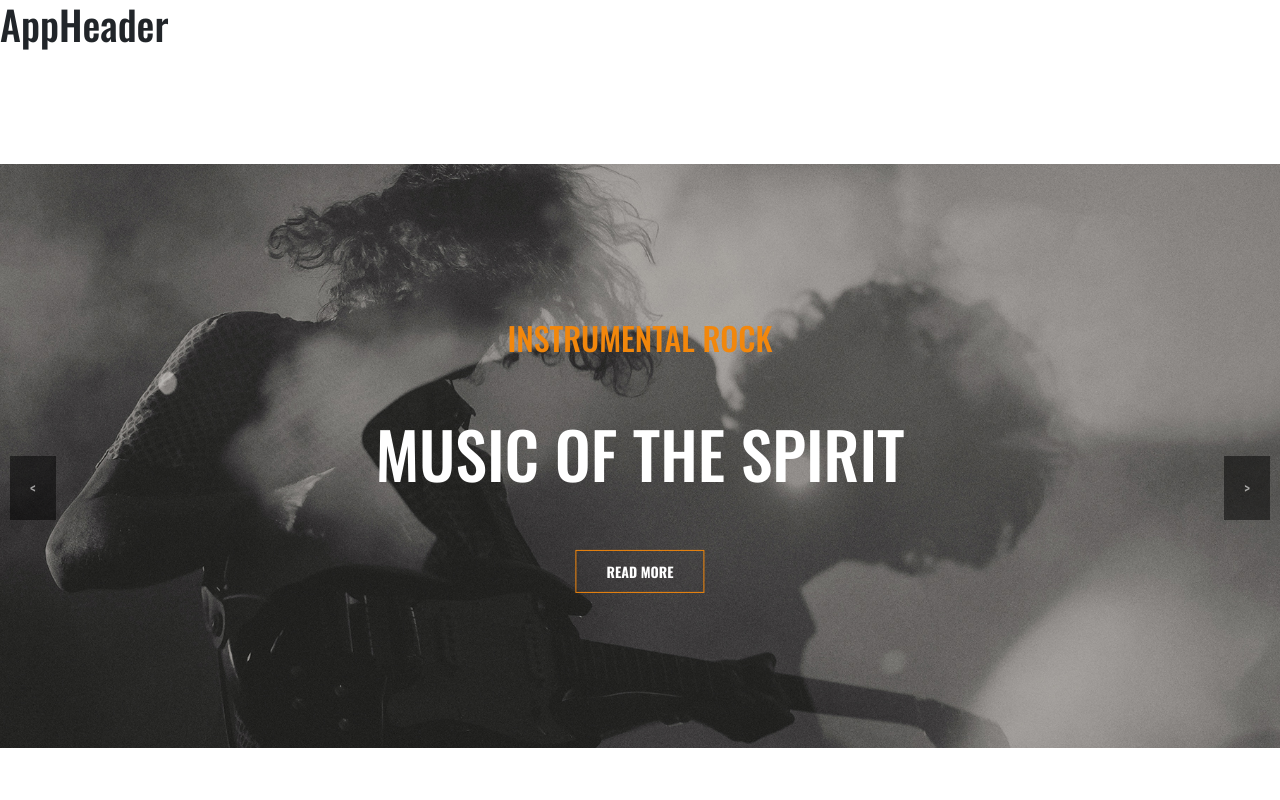
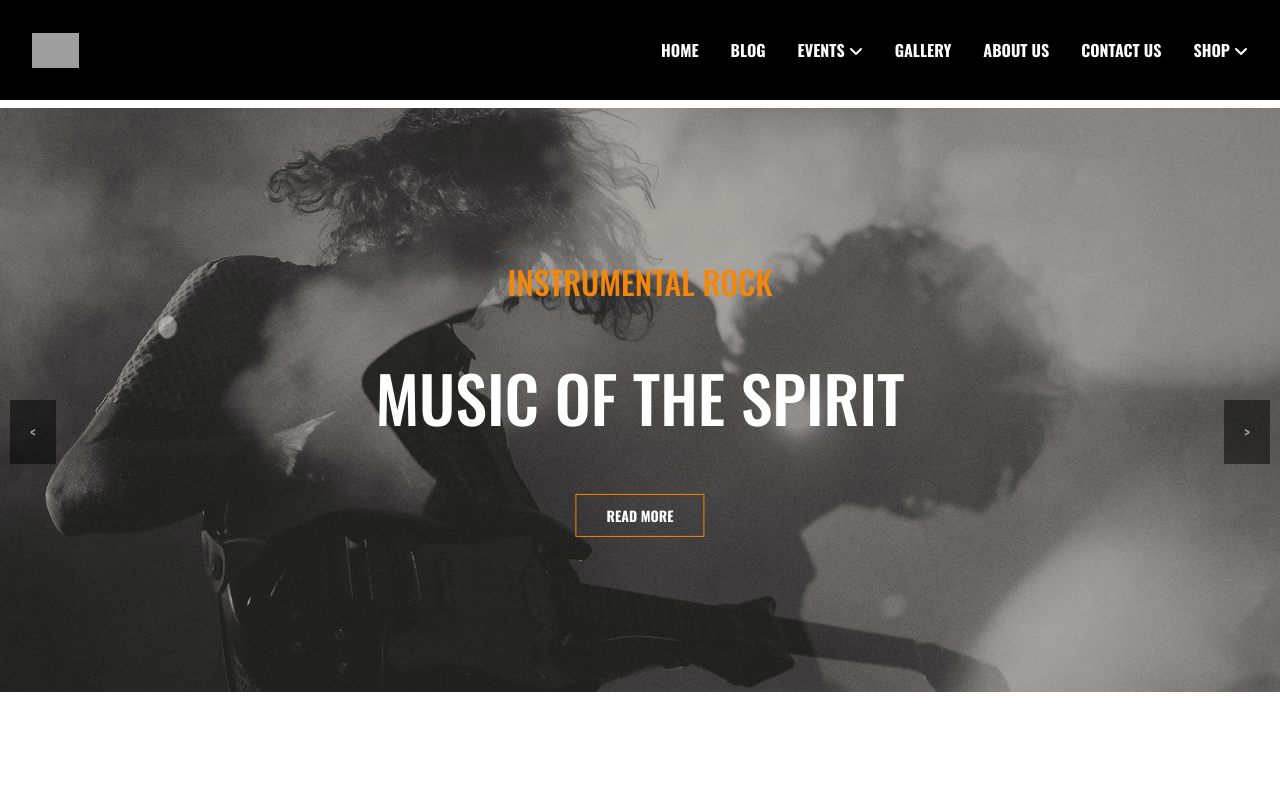
Before and after one commit to AndreaMargutti/proj-html-vuejs, a Vue app: page / in a window 1280 px wide. Shown: the top 800 px of the page. Built offline with nearby package versions, Linux system fonts and the light colour scheme; grey boxes are pictures that could not be loaded.

Commit message:
Updated Navbar.vue

```diff
--- a/index.html
+++ b/index.html
@@ -4,13 +4,15 @@
 <head>
   <link rel="stylesheet" href="https://cdnjs.cloudflare.com/ajax/libs/font-awesome/6.0.0-beta3/css/all.min.css" />
   <meta charset="UTF-8" />
-  <link rel="icon" type="image/svg+xml" href="/vite.svg" />
   <meta name="viewport" content="width=device-width, initial-scale=1.0" />
   <!--Importo il font da google fonts-->
   <link rel="preconnect" href="https://fonts.googleapis.com">
   <link rel="preconnect" href="https://fonts.gstatic.com" crossorigin>
   <link href="https://fonts.googleapis.com/css2?family=Oswald:wght@200..700&display=swap" rel="stylesheet">
-  <title>Vite + Vue</title>
+  <!-- Title -->
+  <title>Lyricsmus</title>
+  <!-- Favicon -->
+  <link rel="icon" href="./src/assets/img/favicon.png" type="image/png" />
 </head>
 
 <body>
--- a/src/components/AppHeader.vue
+++ b/src/components/AppHeader.vue
@@ -2,92 +2,82 @@
 import Navbar from "./Navbar.vue";
 
 export default {
+	name: "AppHeader",
 	components: {
 		Navbar
 	},
 	data: () => ({
 		// Struttura dati
-		list: [
+		pagesList: [
 			{
 				id: 1,
-				section: "Home",
-				href: "#",
-				sublist: []
+				name: "Home",
+				url: "#",
+				dropList: []
 			},
-
 			{
 				id: 2,
-				section: "Blog",
-				href: "#",
-				sublist: []
+				name: "Blog",
+				url: "#",
+				dropList: []
 			},
-
 			{
 				id: 3,
-				section: "Events",
-				href: "#",
-				sublist: [
+				name: "Events",
+				url: "#",
+				dropList: [
 					{
 						name: "Choral Music",
-						href: "#"
+						url: "#"
 					},
-
 					{
 						name: "Concert Band",
-						href: "#"
+						url: "#"
 					},
-
 					{
 						name: "Opera Concerts",
-						href: "#"
+						url: "#"
 					},
-
 					{
 						name: "Symphony Orchestra",
-						href: "#"
+						url: "#"
 					},
-
 					{
 						name: "Family Concerts",
-						href: "#"
+						url: "#"
 					}
 				]
 			},
-
 			{
 				id: 4,
-				section: "Gallery",
-				href: "#",
-				sublist: []
+				name: "Gallery",
+				url: "#",
+				dropList: []
 			},
-
 			{
 				id: 5,
-				section: "About Us",
-				href: "#",
-				sublist: []
+				name: "About Us",
+				url: "#",
+				dropList: []
 			},
-
 			{
 				id: 6,
-				section: "Contact Us",
-				href: "#",
-				sublist: []
+				name: "Contact Us",
+				url: "#",
+				dropList: []
 			},
-
 			{
 				id: 7,
-				section: "Shop",
-				href: "#",
-				sublist: [
+				name: "Shop",
+				url: "#",
+				dropList: [
 					{
 						name: "Product Type",
-						href: "#"
+						url: "#"
 					},
-
 					{
 						name: "Shop Page",
-						href: "#"
+						url: "#"
 					}
 				]
 			}
@@ -97,7 +87,35 @@ export default {
 </script>
 
 <template>
-	<h1>AppHeader</h1>
+	<!-- Header -->
+	<header>
+		<a href="#"><img src="../assets/img/Logo.png" alt="Lyricsmus"></a>
+		<!-- Navbar -->
+		<Navbar :list="pagesList" />
+	</header>
 </template>
 
-<style scoped></style>
+<style lang="scss" scoped>
+@use "../style/partials/color-variables" as *;
+@use "../style/partials/mixins" as *;
+
+header {
+	height: 100px;
+	background-color: #000;
+	@include flex(row, nowrap);
+	justify-content: space-between;
+	align-items: center;
+	padding: 0 2rem;
+	position: fixed;
+	top: 0;
+	left: 0;
+	right: 0;
+	z-index: 1;
+
+	img {
+		display: block;
+		max-width: 100%;
+		height: 35px;
+	}
+}
+</style>
--- a/src/components/Navbar.vue
+++ b/src/components/Navbar.vue
@@ -1,5 +1,6 @@
 <script>
 export default {
+    name: "Navbar",
     props: {
         list: {
             type: Object,
@@ -14,82 +15,83 @@ export default {
 
 <template>
     <!-- Navbar -->
-    <nav class="navbar">
-        <ul class="navbar-list m-0">
-            <li v-for="(item, i) in list" :key="item.id" class="navbar-list-item">
-                <a :class="{ active: i === currentPage }" v-if="!item.sublist[0]" href="#" v-text="item.section"></a>
-                <div v-else class="dropdowns">
-                    <a class="dropdowns" href="#" v-text="item.section">
-                    </a>
-                    <ul class="dropdown-menus">
-                        <li class="" v-for="item in list[i].sublist"><a href="#" v-text="item.name"></a>
-                        </li>
+    <nav class="navbar p-0">
+        <ul class="navbar-list m-0 h-100">
+            <li class="navbar-list-item h-100" v-for="(item, i) in list" :key="item.id">
+                <a v-if="!item.dropList[0]" :href="item.url" :class="{ active: i === currentPage }"
+                    v-text="item.name"></a>
+                <div v-else class="drop-menu">
+                    <a :href="item.url" :class="{ active: i === currentPage }">{{ item.name }} <i
+                            class="fa-solid fa-angle-down"></i></a>
+                    <ul class="drop-list m-0 p-0">
+                        <li class="drop-list-item" v-for="(item, i) in list[i].dropList" :key="i"><a :href="item.url"
+                                v-text="item.name"></a></li>
                     </ul>
                 </div>
             </li>
         </ul>
     </nav>
-
 </template>
 
 <style lang="scss" scoped>
 @use "../style/partials/color-variables.scss" as *;
 @use "../style/partials/mixins.scss" as *;
 
-* {
-    color: white;
+.navbar {
+    height: 100%;
+
+    .navbar-list {
+        @include flex(row, nowrap);
+        align-items: center;
+        gap: 2rem;
+
+        .drop-list {
+            display: none;
+            width: 250px;
+            background-color: #1F1F1F;
+            position: absolute;
+            top: 100px;
+
+            li {
+                padding: 1rem;
             }
+
+            li:not(:last-child) {
+                border-bottom: 1px solid #333;
+            }
+        }
+
+        a {
+            color: #FFF;
+            font-weight: bold;
+            text-decoration: none;
+            text-transform: uppercase;
 
             .active {
                 color: $primary-color;
             }
 
-.navbar {
-    height: 100%;
-    display: flex;
-    flex-direction: row;
-    flex-wrap: nowrap;
-    justify-content: space-between;
-    align-items: center;
-    padding: 0 1rem;
+            &:hover {
+                color: $primary-color;
+            }
+        }
+    }
 }
 
-.navbar-list {
-    display: flex;
-    flex-direction: row;
-    flex-wrap: nowrap;
-    gap: 2rem;
-    list-style-type: none;
+.navbar-list-item:hover .drop-list {
+    display: block;
 }
 
-li {
-    list-style-type: none;
+.navbar-list-item:hover .drop-menu>a {
+    color: orange;
 }
 
-a {
-    text-decoration: none;
-    text-transform: uppercase;
-    font-weight: bold;
+.navbar-list-item {
+    display: flex;
+    align-items: center;
 }
 
-a:hover {
+ul>li:first-child {
     color: $primary-color;
 }
-
-ul {
-    list-style-type: none;
-}
-
-.dropdown-menus {
-    width: 250px;
-    background-color: #1F1F1F;
-    position: absolute;
-    top: 100px;
-    padding: 0;
-}
-
-.dropdown-menus li {
-    padding: 1rem;
-    border-bottom: 1px solid lightgray;
-}
 </style>
--- a/src/style/general.scss
+++ b/src/style/general.scss
@@ -15,11 +15,6 @@ button {
     cursor: pointer;
 }
 
-img {
-    display: block;
-    max-width: 100%;
-}
-
 ul {
     list-style-type: none;
 }
```
Lines whose indentation alone changed are shown as unchanged.
